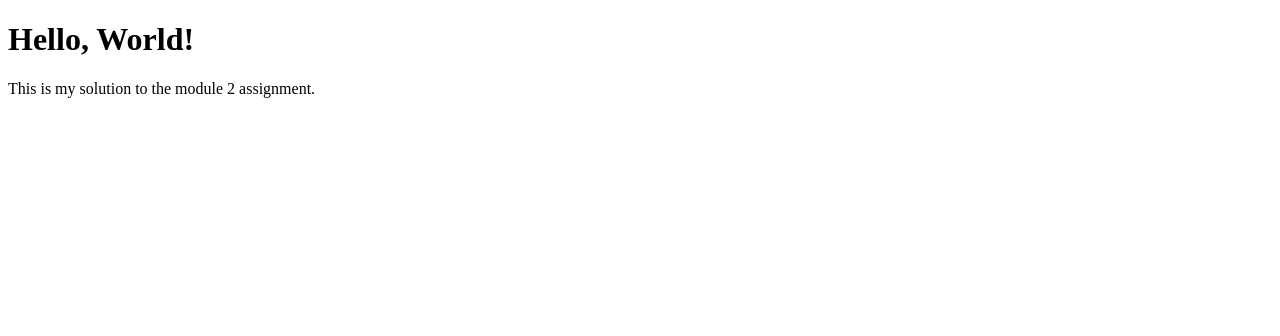
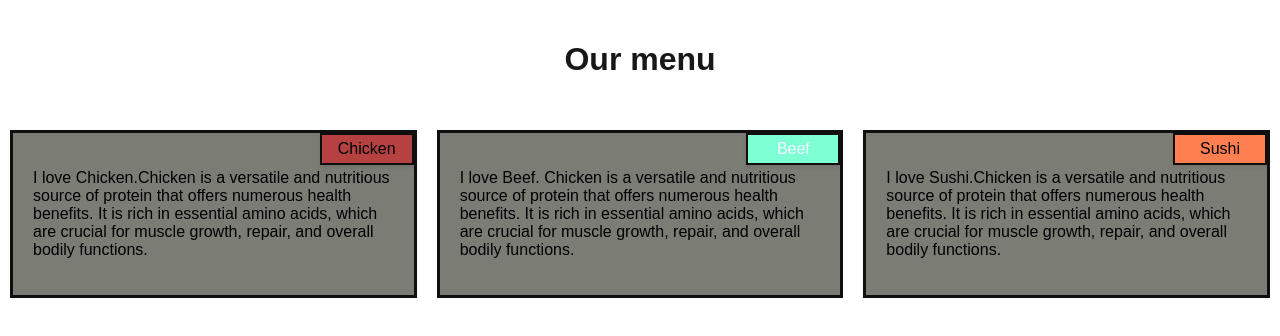
Before and after one commit to BirasaDivine/Coursera-test, a plain HTML site: page module2-solution/index.html in a window 1280 px wide. Drawn offline with Linux system fonts and the light colour scheme.

Commit message:
My Restaurant page

```diff
--- /dev/null
+++ b/module2-solution/css/styles.css
@@ -0,0 +1,94 @@
+body {
+    font-family: Arial, sans-serif;
+    margin: 0;
+    padding: 0;
+}
+
+header {
+    color: #191818;
+    padding: 20px;
+    text-align: center;
+}
+
+.container {
+    width: auto;
+    margin: 0 auto;
+    padding: auto;
+}
+
+.section {
+    background-color: #7b7d75;
+    position: relative;
+    margin: 10px 20px;
+    border: 3px solid #0f0f0f;
+    padding: 20px;
+    max-width: 100%;
+    box-sizing: border-box;
+    float: none;
+}
+.title {
+    position: absolute;
+    width: 70px;
+    text-align: center;
+    top: 0px; /* Distance from the top */
+    right: 0px; /* Distance from the right */
+    background-color: #b54141; /* Background color for visibility */
+    padding: 5px 10px; /* Padding for spacing */
+    border: 2px solid #0f0e0e; /* Border for styling */
+    box-shadow: 0 2px 4px rgba(0, 0, 0, 0.1); /* Optional shadow for better visibility */
+}
+/* Target the first section's title and set it to blue */
+.section:nth-child(1) .title {
+    background-color: #b54141;
+}
+
+/* Target the second section's title and set it to red */
+.section:nth-child(2) .title {
+    background-color: aquamarine;
+    color: aliceblue;
+}
+
+/* Target the third section's title and set it to black */
+.section:nth-child(3) .title {
+    background-color: coral;
+}
+
+
+@media (min-width: 768px) and (max-width: 991px) {
+    .container {
+        display: flex;
+        flex-wrap: wrap; /* Allow the items to wrap onto the next line */
+    }
+
+    .section {
+        margin: 10px; /* Space between sections */
+        box-sizing: border-box; /* Ensure padding and borders are included in the element’s total width and height */
+        position: relative;
+    }
+
+    /* First two sections (50% width each) */
+    .section:nth-child(1),
+    .section:nth-child(2) {
+        flex: 1 1 calc(50% - 20px); /* 50% width minus the margin */
+    }
+
+    /* Third section (100% width) */
+    .section:nth-child(3) {
+        flex: 1 1 100%; /* Full width */
+    }
+}
+
+ @media (min-width: 992px) {
+    .container {
+            display: flex;
+            justify-content: space-between;
+    }
+    .section {
+            flex: 1;
+            margin: 10px;
+            width: 50px;
+            float: left;
+            position: relative;
+
+        }
+ }
--- a/module2-solution/index.html
+++ b/module2-solution/index.html
@@ -1,10 +1,27 @@
 <!DOCTYPE html>
 <html>
 <head>
-    <title>Module 2 Solution</title>
+<meta charset="utf-8"
+    <meta name="viewport" content ="width=device-width, initial-scale=1">
+    <link rel="stylesheet" href="css/styles.css">
 </head>
 <body>
-    <h1>Hello, World!</h1>
-    <p>This is my solution to the module 2 assignment.</p>
+    <header>
+        <h1>Our menu</h1>
+    </header>
+    <div class="container">
+        <section class = "section">
+           <div class="title">Chicken</div>
+           <p> I love Chicken.Chicken is a versatile and nutritious source of protein that offers numerous health benefits. It is rich in essential amino acids, which are crucial for muscle growth, repair, and overall bodily functions.</p>
+    </section>
+    <section class="section">
+        <div class="title">Beef</div>
+        <p> I love Beef. Chicken is a versatile and nutritious source of protein that offers numerous health benefits. It is rich in essential amino acids, which are crucial for muscle growth, repair, and overall bodily functions.</p>
+    </section>
+    <section class="section">
+        <div class="title">Sushi</div>
+        <p> I love Sushi.Chicken is a versatile and nutritious source of protein that offers numerous health benefits. It is rich in essential amino acids, which are crucial for muscle growth, repair, and overall bodily functions.</p>
+    </section>
+    </div>
 </body>
 </html>
```
Also changed, not shown: site/index.html (deleted, +0 -11 lines).
